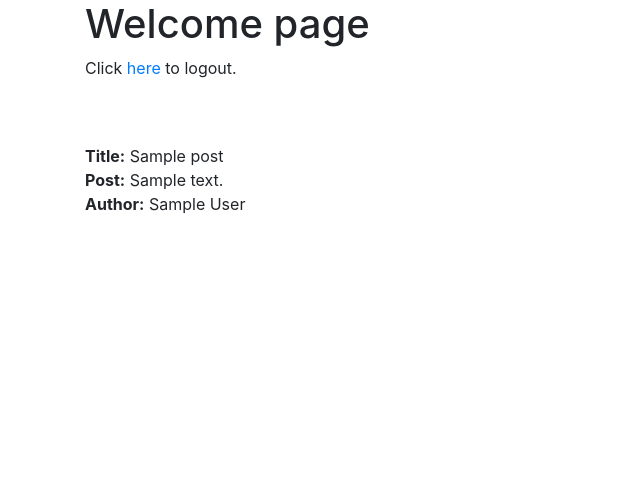
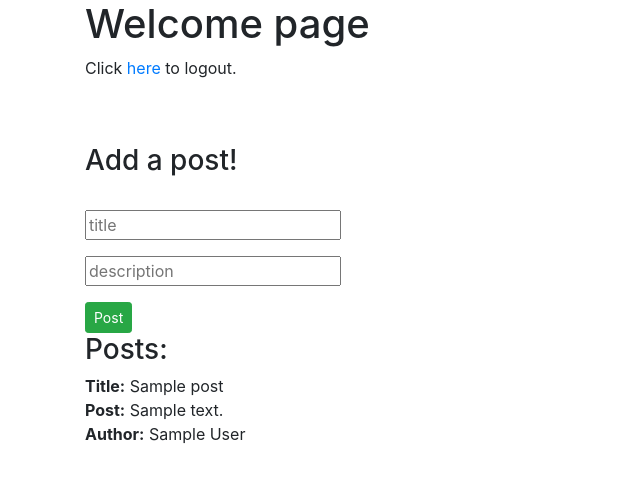
Before and after one commit to popsu/FlaskTutorial-DiscoverFlask, a Flask app: page / in a window 1280 px wide. Shown: the top 483 px of the page, without its empty margins (0-640 px from the left). Run offline with Flask 2, Linux system fonts and the light colour scheme; a user stored in the database is signed in; tables that the repository leaves empty hold one stand-in row (values such as "Sample post"); some libraries are stand-ins or nearby versions.

Commit message:
Part 26 checkpoint

```diff
--- /dev/null
+++ b/project/home/forms.py
@@ -0,0 +1,8 @@
+from flask_wtf import FlaskForm
+from wtforms import StringField
+from wtforms.validators import DataRequired, Length
+
+
+class MessageForm(FlaskForm):
+    title = StringField('Title', validators=[DataRequired()])
+    description = StringField('Description', validators=[DataRequired(), Length(max=140)])
--- a/project/home/templates/index.html
+++ b/project/home/templates/index.html
@@ -1,12 +1,28 @@
 {% extends 'base.html' %}
+{% from '_formhelpers.html' import form_template %}
+
 {% block content %}
+
     <h1>Welcome page</h1>
     <p>Click <a href="{{ url_for('users.logout') }}">here</a> to logout.</p>
     <br><br>
+    <!-- post form -->
+    <h3>Add a post!</h3>
+    <br>
+    <form class="form-message" role="form" method="post" action="/">
+        {{ form.csrf_token }}
+        {{ form_template(form, 'title') }}
+        {{ form_template(form, 'description') }}
+        <button class="btn btn-sm btn-success" type="submit">Post</button>
+    </form>
+
+    <!-- All posts -->
+    <h3>Posts:</h3>
     {% for post in posts %}
         <strong>Title:</strong> {{ post.title }} <br>
         <strong>Post:</strong> {{ post.description }} <br>
         <strong>Author:</strong> {{ post.author.name }} <br>
         <br>
     {%  endfor %}
+
 {% endblock content %}
--- a/project/home/views.py
+++ b/project/home/views.py
@@ -1,7 +1,8 @@
-from flask import render_template, Blueprint
-from flask_login import login_required
+from flask import render_template, Blueprint, request, flash, redirect, url_for
+from flask_login import login_required, current_user
 from project import db
 from project.models import BlogPost
+from project.home.forms import MessageForm
 
 
 home_blueprint = Blueprint(
@@ -15,11 +16,24 @@ home_blueprint = Blueprint(
 ####################
 
 
-@home_blueprint.route('/')
+@home_blueprint.route('/', methods=['GET', 'POST'])
 @login_required
 def home():
-    posts = db.session.query(BlogPost).all()
-    return render_template('index.html', posts=posts)
+    error = None
+    form = MessageForm(request.form)
+    if form.validate_on_submit():
+        new_message = BlogPost(
+            title=form.title.data,
+            description=form.description.data,
+            author_id=current_user.id
+        )
+        db.session.add(new_message)
+        db.session.commit()
+        flash('New entry was successfully posted. Thanks')
+        return redirect(url_for('home.home'))
+    else:
+        posts = db.session.query(BlogPost).all()
+        return render_template('index.html', posts=posts, form=form, error=error)
 
 
 @home_blueprint.route('/welcome')
--- a/project/models.py
+++ b/project/models.py
@@ -13,9 +13,10 @@ class BlogPost(db.Model):
     description = db.Column(db.String, nullable=False)
     author_id = db.Column(db.Integer, ForeignKey('users.id'))
 
-    def __init__(self, title, description):
+    def __init__(self, title, description, author_id):
         self.title = title
         self.description = description
+        self.author_id = author_id
 
     def __repr__(self):
         return '<{}>'.format(self.title)
--- /dev/null
+++ b/project/templates/_formhelpers.html
@@ -0,0 +1,13 @@
+# Helper macros
+{% macro form_template(form, field) %}
+    <p>
+        {{ form[field](placeholder=field) }}
+        <span class="error">
+            {% if form[field].errors %}
+                {% for error in form[field].errors %}
+                    {{ error }}
+                {% endfor %}
+            {% endif %}
+        </span>
+    </p>
+{% endmacro %}
```
Also changed, not shown: project/users/templates/register.html (+6 -20 lines).
